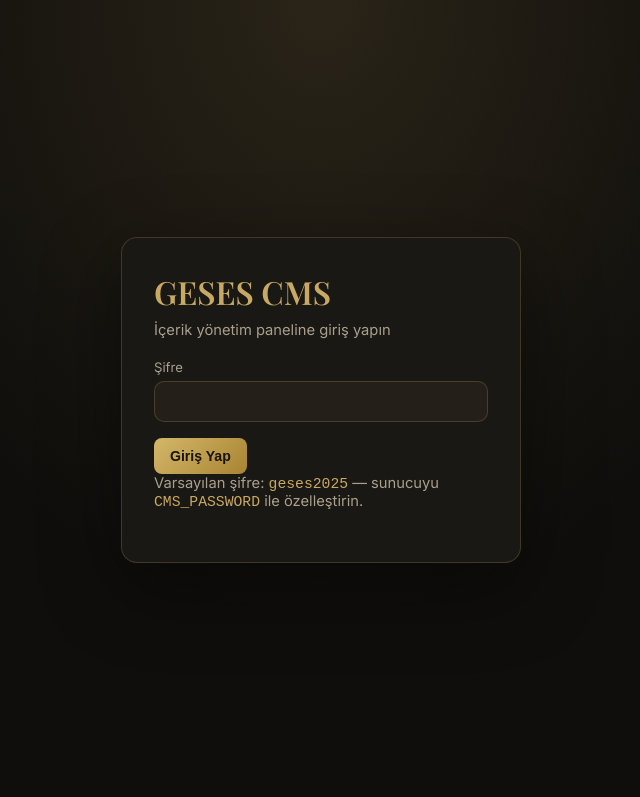
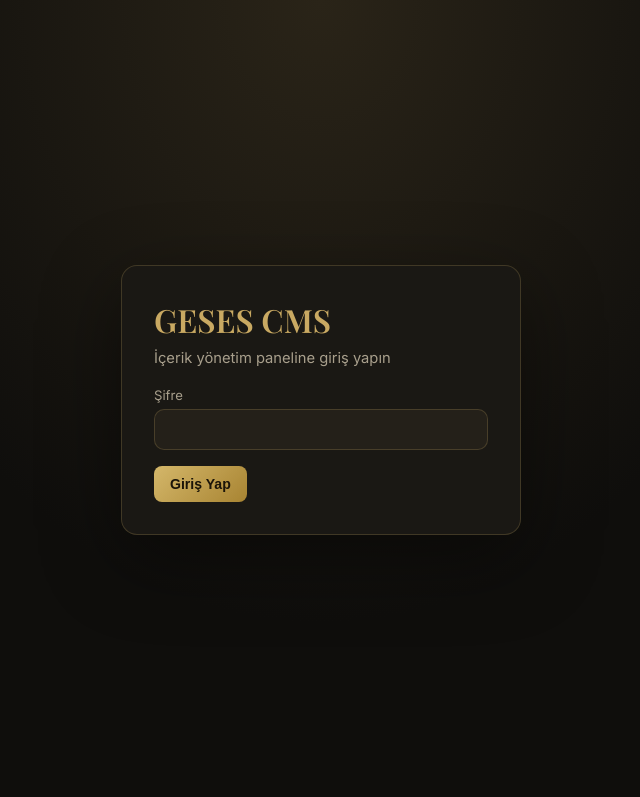
Before and after one commit to bekir3535bekir-cmd/geses-website, a website: page admin/index.html in a window 1280 px wide. Shown: the top 797 px of the page, without its empty margins (319-959 px from the left). Drawn offline with nearby package versions, Linux system fonts and the light colour scheme.

Commit message:
Update index.html

```diff
--- a/admin/index.html
+++ b/admin/index.html
@@ -18,7 +18,6 @@
       <input type="password" id="loginPassword" autocomplete="current-password" required />
       <button type="submit" class="btn btn-gold">Giriş Yap</button>
       <p id="loginError" class="login-error" hidden></p>
-      <p class="login-hint">Varsayılan şifre: <code>geses2025</code> — sunucuyu <code>CMS_PASSWORD</code> ile özelleştirin.</p>
     </form>
   </div>
 
```
